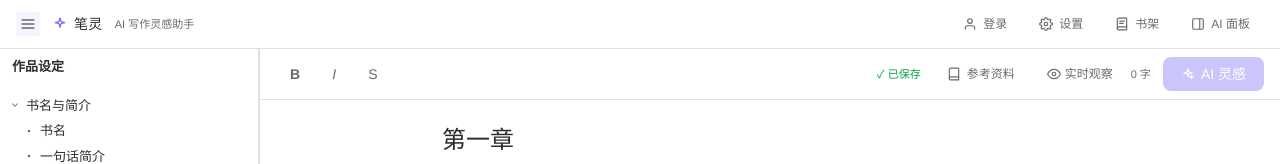
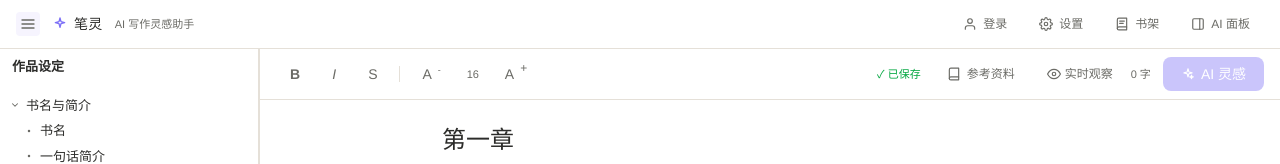
Before and after one commit to xb2277/novel-ai, a React (Vite) app: page / in a window 1280 px wide. Shown: the top 164 px of the page. Built offline with nearby package versions, Linux system fonts and the light colour scheme.

Commit message:
feat: 编辑器字号缩放 A-/A+，偏好记忆

```diff
--- a/src/components/Editor.tsx
+++ b/src/components/Editor.tsx
@@ -26,6 +26,10 @@ export default function Editor() {
   const toggleReference = useStore((s) => s.toggleReference)
   const currentChapter = chapters.find((ch) => ch.id === currentChapterId)
   const [saveStatus, setSaveStatus] = useState<'saved' | 'dirty' | 'saving'>('saved')
+  const [fontSize, setFontSize] = useState(() => {
+    const saved = localStorage.getItem('editor-font-size')
+    return saved ? parseInt(saved, 10) : 16
+  })
   const [floatingPos, setFloatingPos] = useState<{ top: number; left: number } | null>(null)
   const [titleValue, setTitleValue] = useState('')
   const editorRef = useRef<HTMLDivElement>(null)
@@ -283,6 +287,32 @@ export default function Editor() {
             </span>
           </button>
         ))}
+        <div className="w-px h-4 bg-[var(--color-border)] mx-1" />
+        <button
+          onClick={() => {
+            const s = Math.max(10, fontSize - 1)
+            setFontSize(s)
+            localStorage.setItem('editor-font-size', String(s))
+          }}
+          disabled={fontSize <= 10}
+          className="btn-ghost text-sm min-w-[28px] justify-center disabled:opacity-30"
+          title="缩小字号"
+        >
+          A<sup style={{ fontSize: 9 }}>-</sup>
+        </button>
+        <span className="text-[11px] text-[var(--color-text-secondary)] min-w-[28px] text-center">{fontSize}</span>
+        <button
+          onClick={() => {
+            const s = Math.min(28, fontSize + 1)
+            setFontSize(s)
+            localStorage.setItem('editor-font-size', String(s))
+          }}
+          disabled={fontSize >= 28}
+          className="btn-ghost text-sm min-w-[28px] justify-center disabled:opacity-30"
+          title="放大字号"
+        >
+          A<sup style={{ fontSize: 12 }}>+</sup>
+        </button>
         <div className="flex-1" />
 
         {/* Save status indicator */}
@@ -362,7 +392,7 @@ export default function Editor() {
               .ProseMirror {
                 outline: none;
                 min-height: 300px;
-                font-size: 16px;
+                font-size: ${fontSize}px;
                 line-height: 1.9;
                 color: var(--color-text);
               }
```
